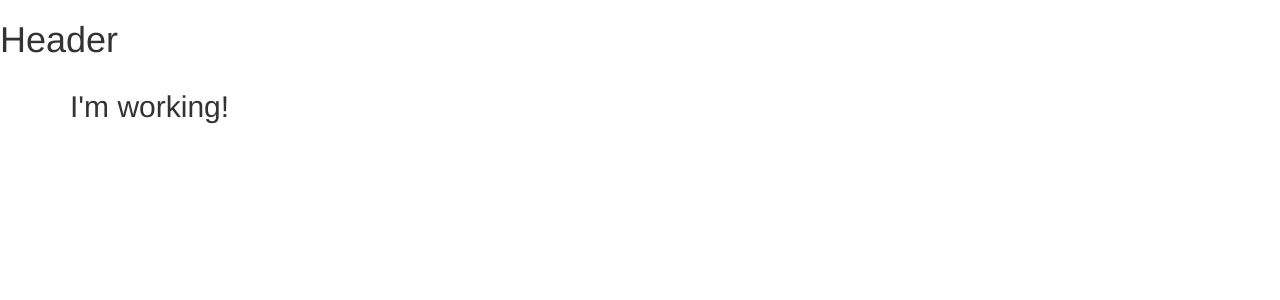
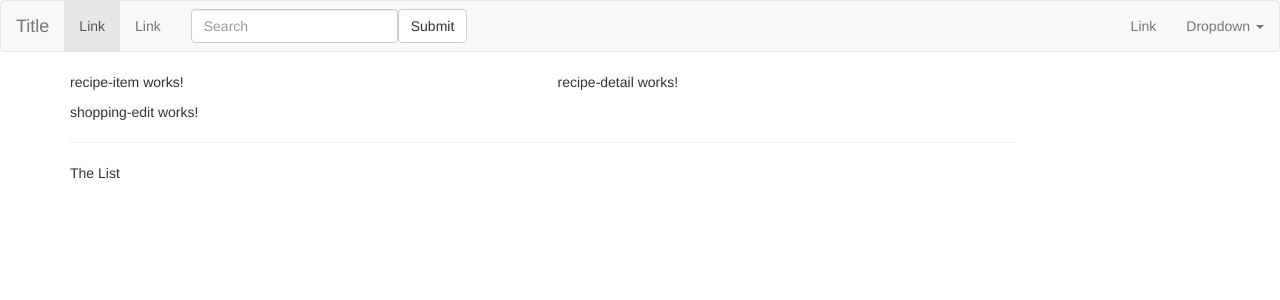
Before and after one commit to waqassadiq/prj-start, an Angular app: page / in a window 1280 px wide. Shown: the top 300 px of the page. Built offline with nearby package versions, Linux system fonts and the light colour scheme.

Commit message:
adding basic structure

```diff
--- a/src/app/app.component.html
+++ b/src/app/app.component.html
@@ -2,7 +2,8 @@
 <div class="container">
   <div class="row">
     <div class="col-md-12">
-      <h2>I'm working!</h2>
+      <app-recipes></app-recipes>
+      <app-shopping-list></app-shopping-list>
     </div>
   </div>
 </div>
--- a/src/app/header/header.component.html
+++ b/src/app/header/header.component.html
@@ -1 +1,38 @@
-<h1>Header</h1>
+<nav class="navbar navbar-default" role="navigation">
+    <!-- Brand and toggle get grouped for better mobile display -->
+    <div class="navbar-header">
+        <button type="button" class="navbar-toggle" data-toggle="collapse" data-target=".navbar-ex1-collapse">
+            <span class="sr-only">Toggle navigation</span>
+            <span class="icon-bar"></span>
+            <span class="icon-bar"></span>
+            <span class="icon-bar"></span>
+        </button>
+        <a class="navbar-brand" href="#">Title</a>
+    </div>
+
+    <!-- Collect the nav links, forms, and other content for toggling -->
+    <div class="collapse navbar-collapse navbar-ex1-collapse">
+        <ul class="nav navbar-nav">
+            <li class="active"><a href="#">Link</a></li>
+            <li><a href="#">Link</a></li>
+        </ul>
+        <form class="navbar-form navbar-left" role="search">
+            <div class="form-group">
+                <input type="text" class="form-control" placeholder="Search">
+            </div>
+            <button type="submit" class="btn btn-default">Submit</button>
+        </form>
+        <ul class="nav navbar-nav navbar-right">
+            <li><a href="#">Link</a></li>
+            <li class="dropdown">
+                <a href="#" class="dropdown-toggle" data-toggle="dropdown">Dropdown <b class="caret"></b></a>
+                <ul class="dropdown-menu">
+                    <li><a href="#">Action</a></li>
+                    <li><a href="#">Another action</a></li>
+                    <li><a href="#">Something else here</a></li>
+                    <li><a href="#">Separated link</a></li>
+                </ul>
+            </li>
+        </ul>
+    </div><!-- /.navbar-collapse -->
+</nav>
--- a/src/app/recipes/recipe-list/recipe-list.component.html
+++ b/src/app/recipes/recipe-list/recipe-list.component.html
@@ -1 +1 @@
-<p>recipe-list works!</p>
+<app-recipe-item></app-recipe-item>
--- a/src/app/recipes/recipes.component.html
+++ b/src/app/recipes/recipes.component.html
@@ -1 +1,8 @@
-<p>recipes works!</p>
+<div class="row">
+    <div class="col-md-5">
+        <app-recipe-list></app-recipe-list>
+    </div>
+    <div class="col-md-7">
+        <app-recipe-detail></app-recipe-detail>
+    </div>
+</div>
--- a/src/app/shopping-list/shopping-list.component.html
+++ b/src/app/shopping-list/shopping-list.component.html
@@ -1 +1,7 @@
-<p>shopping-list works!</p>
+<div class="row">
+    <div class="col-xs-10">
+        <app-shopping-edit></app-shopping-edit>
+        <hr>
+        <p>The List</p>
+    </div>
+</div>
```
